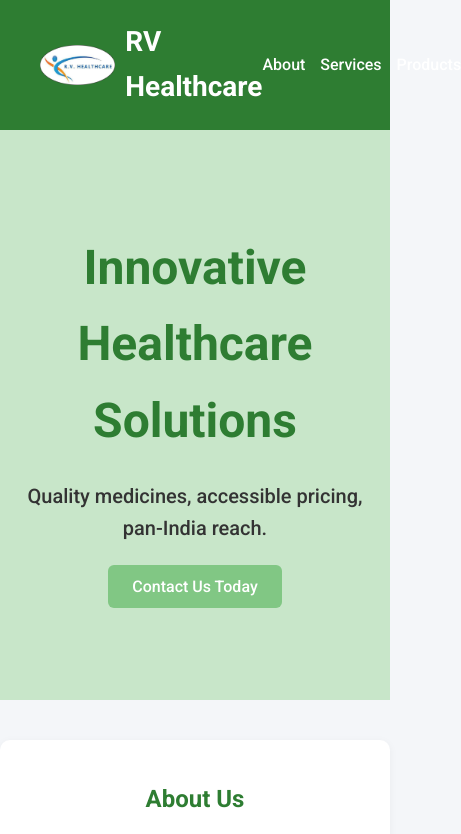
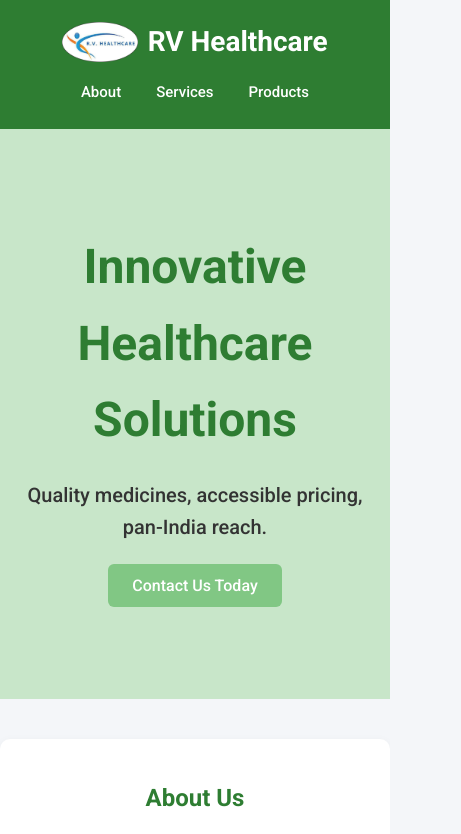
Before and after one commit to BhumikJoshi/RVHealthcare.github.io, a plain HTML site: page index.html in a window 390 px wide. Shown: the top 834 px of the page, 461 px wide, since content can reach past the window. Drawn offline with Linux system fonts and the light colour scheme.

Commit message:
update index.html

```diff
--- a/index.html
+++ b/index.html
@@ -1,8 +1,8 @@
 <!DOCTYPE html>
 <html lang="en">
 <head>
-  <meta charset="UTF-8">
-  <meta name="viewport" content="width=device-width, initial-scale=1.0">
+  <meta charset="UTF-8" />
+  <meta name="viewport" content="width=device-width, initial-scale=1.0"/>
   <title>RV Healthcare</title>
   <link href="https://fonts.googleapis.com/css2?family=Roboto:wght@300;500;700&display=swap" rel="stylesheet">
   <style>
@@ -22,8 +22,9 @@
     header {
       background: #2e7d32;
       color: #fff;
-      padding: 20px 40px;
+      padding: 20px 20px;
       display: flex;
+      flex-wrap: wrap;
       justify-content: space-between;
       align-items: center;
     }
@@ -32,6 +33,7 @@
       display: flex;
       align-items: center;
       gap: 10px;
+      flex-wrap: nowrap;
     }
 
     .logo-container img {
@@ -46,12 +48,16 @@
     nav {
       display: flex;
       gap: 15px;
+      flex-wrap: wrap;
+      justify-content: center;
+      margin-top: 10px;
     }
 
     nav a {
       color: white;
       text-decoration: none;
       font-weight: 500;
+      font-size: 16px;
     }
 
     .hero-alt {
@@ -162,12 +168,36 @@
       display: inline-block;
       margin: 10px auto;
     }
+
+    /* ✅ Responsive Fix */
+    @media (max-width: 768px) {
+      header {
+        flex-direction: column;
+        align-items: flex-start;
+      }
+
+      nav {
+        width: 100%;
+        justify-content: center;
+        margin-top: 10px;
+      }
+
+      nav a {
+        padding: 5px 10px;
+        font-size: 15px;
+      }
+
+      .logo-container {
+        justify-content: center;
+        width: 100%;
+      }
+    }
   </style>
 </head>
 <body>
   <header>
     <div class="logo-container">
-      <img src="R%20V%20_%20HEALTH%20CARE%20_%20LOGO.png" alt="RV Healthcare Logo">
+      <img src="R%20V%20_%20HEALTH%20CARE%20_%20LOGO.png" alt="RV Healthcare Logo" />
       <h1>RV Healthcare</h1>
     </div>
     <nav>
```
